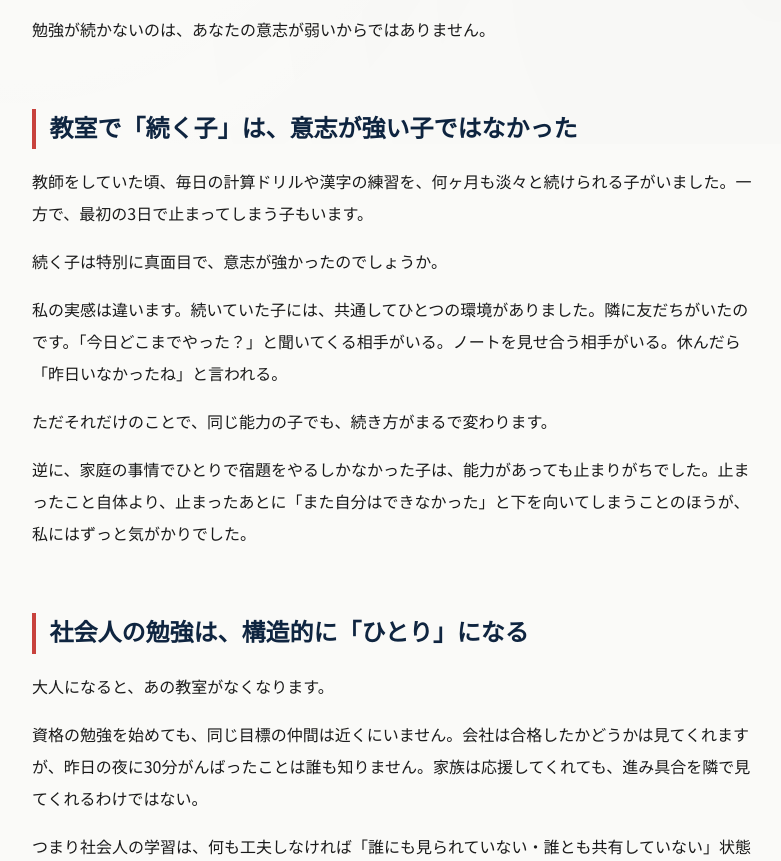
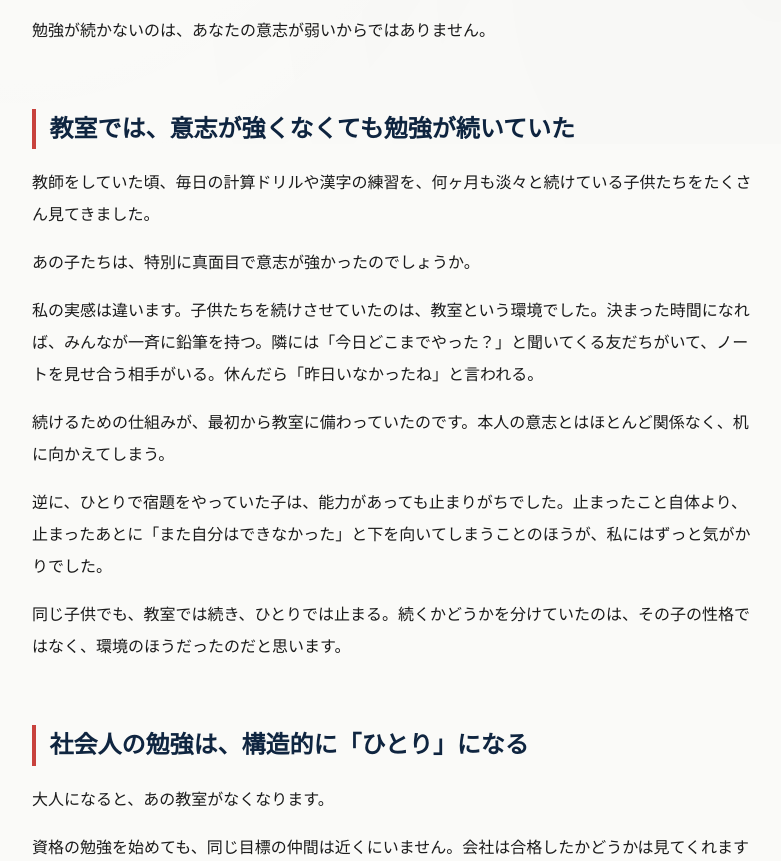
Before and after one commit to 713ikarosu/shigotomo, an Astro site: page /journal/shakaijin-benkyou-tsuzukanai in a window 1280 px wide. Shown: the part 656-1517 px from the top of the page, without its empty margins (248-1029 px from the left). Built offline with nearby package versions, Linux system fonts and the light colour scheme; Astro itself is replaced by a stand-in of ours.

Commit message:
記事修正: 教室セクションを「子供同士の差」から「環境の差（子供と大人）」の構図に変更
つっちゃんレビュー反映。「友だちがいた子/いなかった子」の比較が実感と
ずれるため、「教室という環境が続けさせていた」観察に組み替え

Co-Authored-By: Claude Fable 5 <noreply@anthropic.com>

```diff
--- a/src/content/journal/shakaijin-benkyou-tsuzukanai.md
+++ b/src/content/journal/shakaijin-benkyou-tsuzukanai.md
@@ -13,17 +13,19 @@ tags: ['継続', '独学', '自己嫌悪', '伴走']
 
 勉強が続かないのは、あなたの意志が弱いからではありません。
 
-## 教室で「続く子」は、意志が強い子ではなかった
+## 教室では、意志が強くなくても勉強が続いていた
 
-教師をしていた頃、毎日の計算ドリルや漢字の練習を、何ヶ月も淡々と続けられる子がいました。一方で、最初の3日で止まってしまう子もいます。
+教師をしていた頃、毎日の計算ドリルや漢字の練習を、何ヶ月も淡々と続けている子供たちをたくさん見てきました。
 
-続く子は特別に真面目で、意志が強かったのでしょうか。
+あの子たちは、特別に真面目で意志が強かったのでしょうか。
 
-私の実感は違います。続いていた子には、共通してひとつの環境がありました。隣に友だちがいたのです。「今日どこまでやった？」と聞いてくる相手がいる。ノートを見せ合う相手がいる。休んだら「昨日いなかったね」と言われる。
+私の実感は違います。子供たちを続けさせていたのは、教室という環境でした。決まった時間になれば、みんなが一斉に鉛筆を持つ。隣には「今日どこまでやった？」と聞いてくる友だちがいて、ノートを見せ合う相手がいる。休んだら「昨日いなかったね」と言われる。
 
-ただそれだけのことで、同じ能力の子でも、続き方がまるで変わります。
+続けるための仕組みが、最初から教室に備わっていたのです。本人の意志とはほとんど関係なく、机に向かえてしまう。
 
-逆に、家庭の事情でひとりで宿題をやるしかなかった子は、能力があっても止まりがちでした。止まったこと自体より、止まったあとに「また自分はできなかった」と下を向いてしまうことのほうが、私にはずっと気がかりでした。
+逆に、ひとりで宿題をやっていた子は、能力があっても止まりがちでした。止まったこと自体より、止まったあとに「また自分はできなかった」と下を向いてしまうことのほうが、私にはずっと気がかりでした。
+
+同じ子供でも、教室では続き、ひとりでは止まる。続くかどうかを分けていたのは、その子の性格ではなく、環境のほうだったのだと思います。
 
 ## 社会人の勉強は、構造的に「ひとり」になる
 
```
